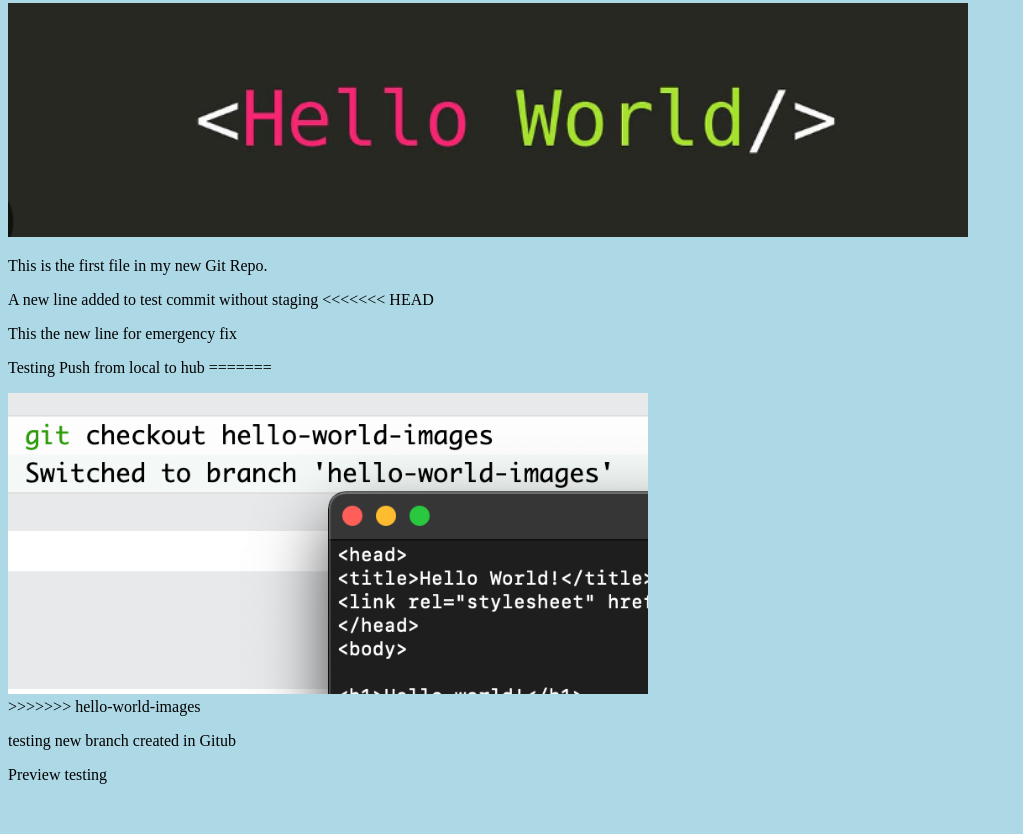
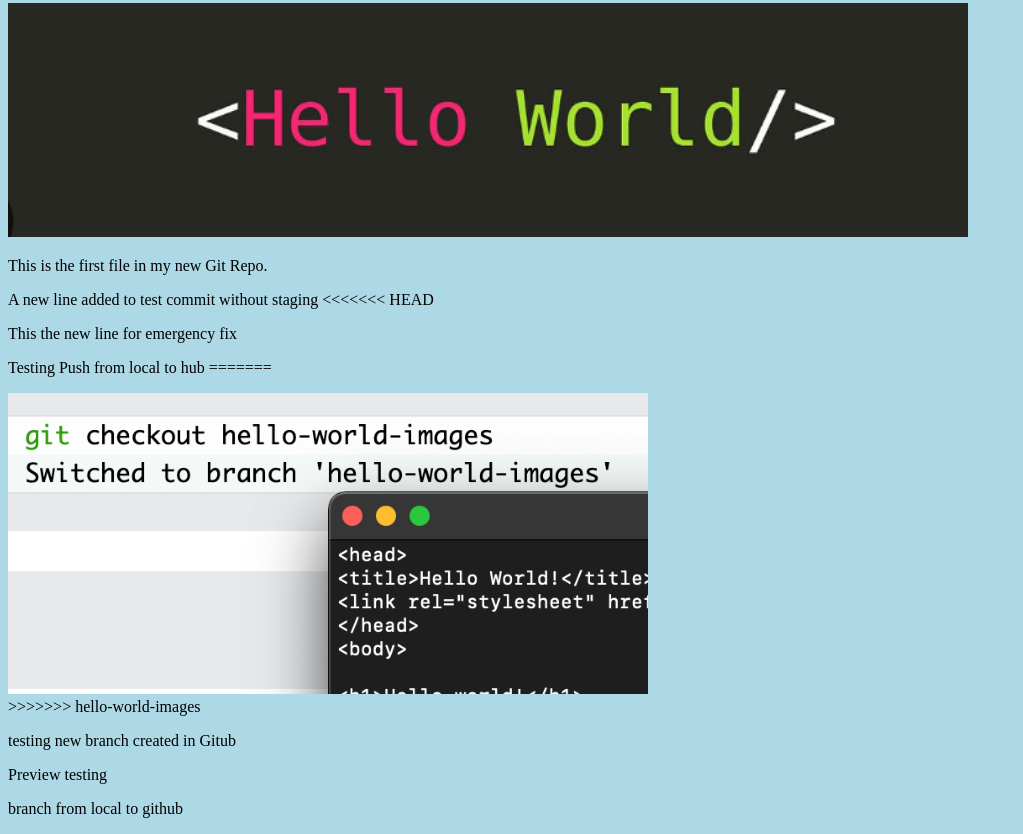
Before and after one commit to Sahithk78/HelloWorld, a plain HTML site: page index.html in a window 1280 px wide. Shown: the part 818-1652 px from the top of the page, without its empty margins (0-1023 px from the left). Before the commit the page ends 1618 px from the top, so only its background shows below. Drawn offline with Linux system fonts and the light colour scheme.

Commit message:
Branch local to Hub

```diff
--- a/index.html
+++ b/index.html
@@ -44,3 +44,29 @@ style="width:100%;max-width:960px"></div>
 
 <p> testing new branch created in Gitub</p>
 <p> Preview testing </p>
+
+
+
+
+
+
+
+
+
+
+
+
+
+
+
+
+
+
+
+
+
+
+
+
+
+<p> branch from local to github <p>
```
